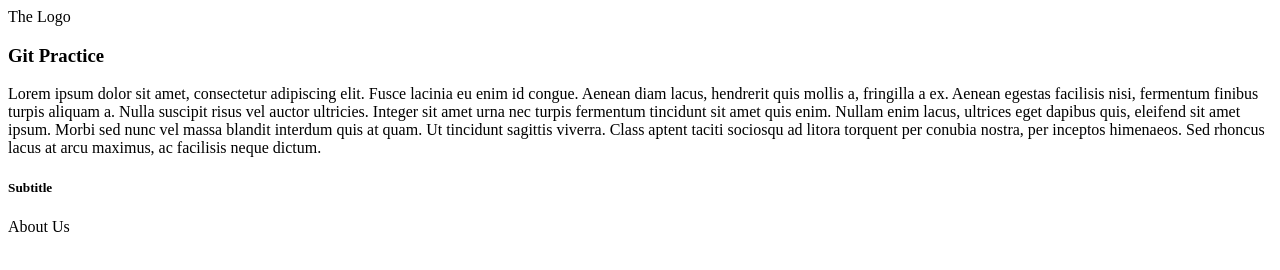
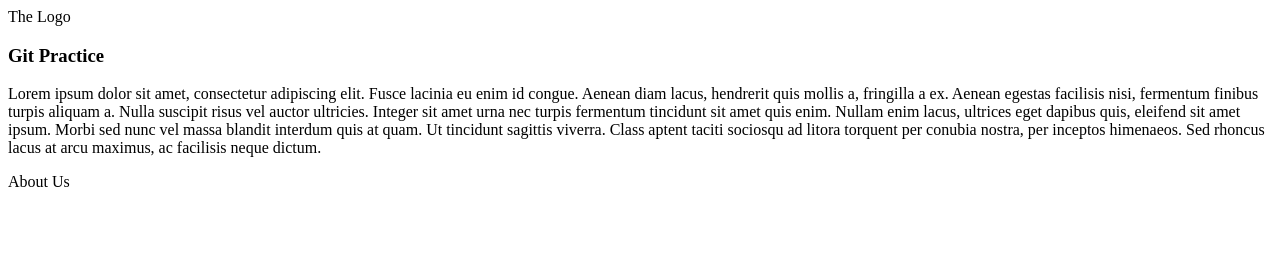
Before and after one commit to Danish-Ehsan/git-test, a plain HTML site: page index.html in a window 1280 px wide. Drawn offline with Linux system fonts and the light colour scheme.

Commit message:
Deleted Subtitle

```diff
--- a/index.html
+++ b/index.html
@@ -10,8 +10,6 @@
 
         <p>Lorem ipsum dolor sit amet, consectetur adipiscing elit. Fusce lacinia eu enim id congue. Aenean diam lacus, hendrerit quis mollis a, fringilla a ex. Aenean egestas facilisis nisi, fermentum finibus turpis aliquam a. Nulla suscipit risus vel auctor ultricies. Integer sit amet urna nec turpis fermentum tincidunt sit amet quis enim. Nullam enim lacus, ultrices eget dapibus quis, eleifend sit amet ipsum. Morbi sed nunc vel massa blandit interdum quis at quam. Ut tincidunt sagittis viverra. Class aptent taciti sociosqu ad litora torquent per conubia nostra, per inceptos himenaeos. Sed rhoncus lacus at arcu maximus, ac facilisis neque dictum.</p>
 
-        <h5>Subtitle</h5>
-
         <footer>About Us</footer>
     </body>
 </html>
```
